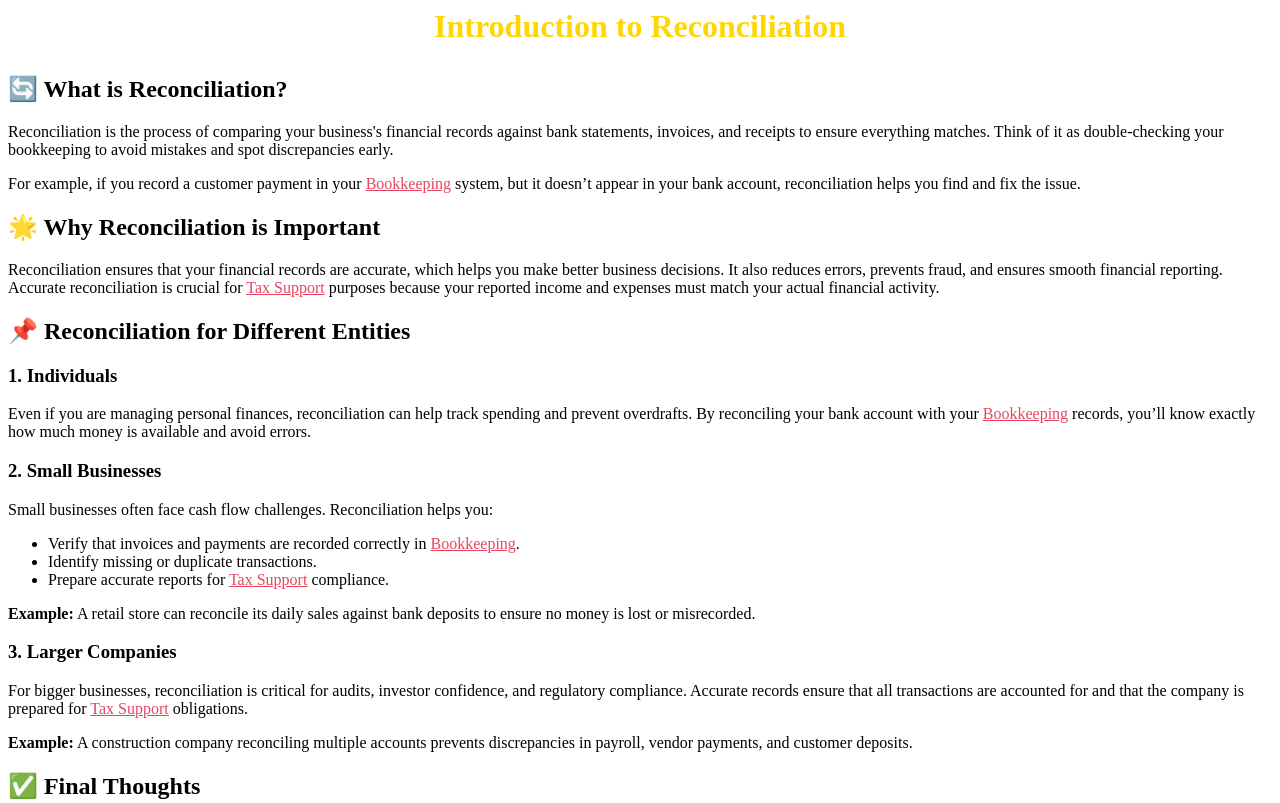
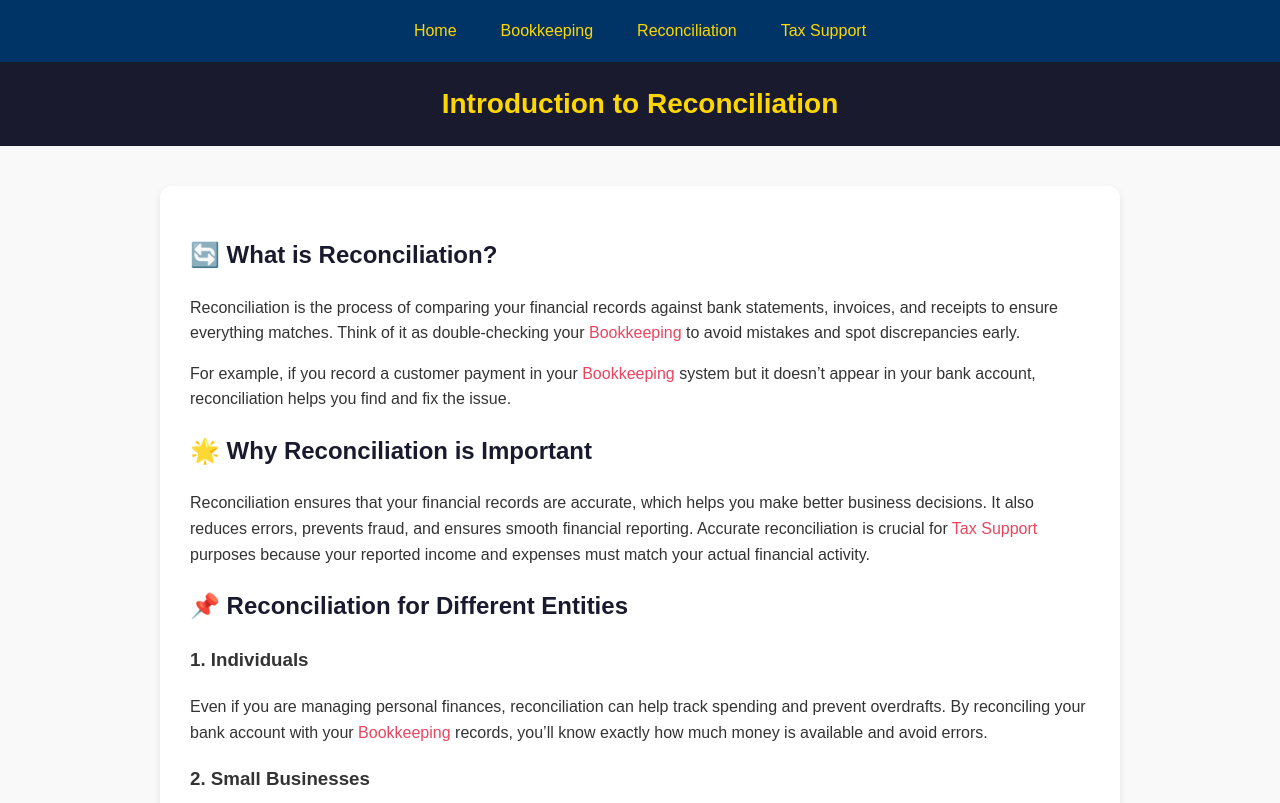
Before and after one commit to waleed841998/mwbookkeepers-site, a plain HTML site: page 2-Reconciliation.html in a window 1280 px wide. Shown: the top 803 px of the page. Drawn offline with Linux system fonts and the light colour scheme.

Commit message:
Update 2-Reconciliation.html

```diff
--- a/2-Reconciliation.html
+++ b/2-Reconciliation.html
@@ -1,25 +1,122 @@
+<!DOCTYPE html>
+<html lang="en">
+<head>
+  <meta charset="UTF-8">
+  <meta name="viewport" content="width=device-width, initial-scale=1.0">
+  <title>Introduction to Reconciliation | MW Bookkeepers</title>
+  <link rel="stylesheet" href="style.css"> <!-- use your existing CSS -->
+  <style>
+    body {
+      font-family: Arial, sans-serif;
+      line-height: 1.6;
+      margin: 0;
+      padding: 0;
+      background: #f9f9f9;
+      color: #333;
+    }
+    /* ✅ Navigation */
+    nav {
+      background-color: #003366;
+      padding: 10px;
+      display: flex;
+      justify-content: center;
+      gap: 20px;
+    }
+    nav a {
+      color: #FFD700;
+      text-decoration: none;
+      padding: 8px 12px;
+      border-radius: 5px;
+      transition: background 0.3s;
+    }
+    nav a:hover {
+      background-color: #FFD700;
+      color: #003366;
+    }
+    /* ✅ Header */
+    header {
+      background: #1a1a2e;
+      color: #FFD700;
+      padding: 20px;
+      text-align: center;
+    }
+    header h1 {
+      margin: 0;
+      font-size: 28px;
+      color: #FFD700;
+    }
+    main {
+      max-width: 900px;
+      margin: 40px auto;
+      background: #fff;
+      padding: 30px;
+      border-radius: 12px;
+      box-shadow: 0 4px 8px rgba(0,0,0,0.1);
+    }
+    h2 {
+      color: #1a1a2e;
+      margin-top: 20px;
+    }
+    p {
+      margin: 15px 0;
+    }
+    ul {
+      margin: 15px 0;
+      padding-left: 20px;
+    }
+    li {
+      margin: 8px 0;
+    }
+    footer {
+      background: #1a1a2e;
+      color: #fff;
+      text-align: center;
+      padding: 15px;
+      margin-top: 40px;
+    }
+    a {
+      color: #e94560;
+      text-decoration: none;
+    }
+    a:hover {
+      text-decoration: underline;
+    }
+  </style>
+</head>
+<body>
+
+  <!-- ✅ Navigation Menu -->
+  <nav>
+    <a href="index.html">Home</a>
+    <a href="1-Introduction-to-Bookkeeping.html">Bookkeeping</a>
+    <a href="2-Reconciliation.html">Reconciliation</a>
+    <a href="3-Tax-Support.html">Tax Support</a>
+  </nav>
+
+  <header>
+    <h1>Introduction to Reconciliation</h1>
+  </header>
+
   <main>
-  <h1 style="color: #FFD700; text-align:center; margin-bottom:30px;">Introduction to Reconciliation</h1>
-
     <h2>🔄 What is Reconciliation?</h2>
     <p>
-    Reconciliation is the process of comparing your business's financial records against bank statements, invoices, and receipts to ensure everything matches.
-    Think of it as double-checking your bookkeeping to avoid mistakes and spot discrepancies early.
+      Reconciliation is the process of comparing your financial records against bank statements, invoices, and receipts to ensure everything matches.
+      Think of it as double-checking your <a href="1-Introduction-to-Bookkeeping.html">Bookkeeping</a> to avoid mistakes and spot discrepancies early.
     </p>
     <p>
-    For example, if you record a customer payment in your <a href="1-Introduction-to-Bookkeeping.html" style="color:#e94560;">Bookkeeping</a> system, but it doesn’t appear in your bank account, reconciliation helps you find and fix the issue.
+      For example, if you record a customer payment in your <a href="1-Introduction-to-Bookkeeping.html">Bookkeeping</a> system but it doesn’t appear in your bank account, reconciliation helps you find and fix the issue.
     </p>
 
     <h2>🌟 Why Reconciliation is Important</h2>
     <p>
       Reconciliation ensures that your financial records are accurate, which helps you make better business decisions. It also reduces errors, prevents fraud, and ensures smooth financial reporting.
-    Accurate reconciliation is crucial for <a href="3-Tax-Support.html" style="color:#e94560;">Tax Support</a> purposes because your reported income and expenses must match your actual financial activity.
+      Accurate reconciliation is crucial for <a href="3-Tax-Support.html">Tax Support</a> purposes because your reported income and expenses must match your actual financial activity.
     </p>
 
     <h2>📌 Reconciliation for Different Entities</h2>
     <h3>1. Individuals</h3>
     <p>
-    Even if you are managing personal finances, reconciliation can help track spending and prevent overdrafts. By reconciling your bank account with your <a href="1-Introduction-to-Bookkeeping.html" style="color:#e94560;">Bookkeeping</a> records, you’ll know exactly how much money is available and avoid errors.
+      Even if you are managing personal finances, reconciliation can help track spending and prevent overdrafts. By reconciling your bank account with your <a href="1-Introduction-to-Bookkeeping.html">Bookkeeping</a> records, you’ll know exactly how much money is available and avoid errors.
     </p>
 
     <h3>2. Small Businesses</h3>
@@ -27,9 +124,9 @@
       Small businesses often face cash flow challenges. Reconciliation helps you:
     </p>
     <ul>
-    <li>Verify that invoices and payments are recorded correctly in <a href="1-Introduction-to-Bookkeeping.html" style="color:#e94560;">Bookkeeping</a>.</li>
+      <li>Verify that invoices and payments are recorded correctly in <a href="1-Introduction-to-Bookkeeping.html">Bookkeeping</a>.</li>
       <li>Identify missing or duplicate transactions.</li>
-    <li>Prepare accurate reports for <a href="3-Tax-Support.html" style="color:#e94560;">Tax Support</a> compliance.</li>
+      <li>Prepare accurate reports for <a href="3-Tax-Support.html">Tax Support</a> compliance.</li>
     </ul>
     <p>
       <strong>Example:</strong> A retail store can reconcile its daily sales against bank deposits to ensure no money is lost or misrecorded.
@@ -37,7 +134,7 @@
 
     <h3>3. Larger Companies</h3>
     <p>
-    For bigger businesses, reconciliation is critical for audits, investor confidence, and regulatory compliance. Accurate records ensure that all transactions are accounted for and that the company is prepared for <a href="3-Tax-Support.html" style="color:#e94560;">Tax Support</a> obligations.
+      For bigger businesses, reconciliation is critical for audits, investor confidence, and regulatory compliance. Accurate records ensure that all transactions are accounted for and that the company is prepared for <a href="3-Tax-Support.html">Tax Support</a> obligations.
     </p>
     <p>
       <strong>Example:</strong> A construction company reconciling multiple accounts prevents discrepancies in payroll, vendor payments, and customer deposits.
@@ -45,7 +142,13 @@
 
     <h2>✅ Final Thoughts</h2>
     <p>
-    Reconciliation is the bridge between your <a href="1-Introduction-to-Bookkeeping.html" style="color:#e94560;">Bookkeeping</a> records and reality. Without it, errors can go unnoticed, cash flow becomes unpredictable, and compliance becomes risky.
-    At <strong>MW Bookkeepers</strong>, we ensure your reconciliation process is accurate, reliable, and ready for any financial decision or <a href="3-Tax-Support.html" style="color:#e94560;">Tax Support</a> requirement.
+      Reconciliation is the bridge between your <a href="1-Introduction-to-Bookkeeping.html">Bookkeeping</a> records and reality. Without it, errors can go unnoticed, cash flow becomes unpredictable, and compliance becomes risky.
+      At <strong>MW Bookkeepers</strong>, we ensure your reconciliation process is accurate, reliable, and ready for any financial decision or <a href="3-Tax-Support.html">Tax Support</a> requirement.
     </p>
   </main>
+
+  <footer>
+    <p>© 2025 MW Bookkeepers</p>
+  </footer>
+</body>
+</html>
```
Lines whose indentation alone changed are shown as unchanged.
